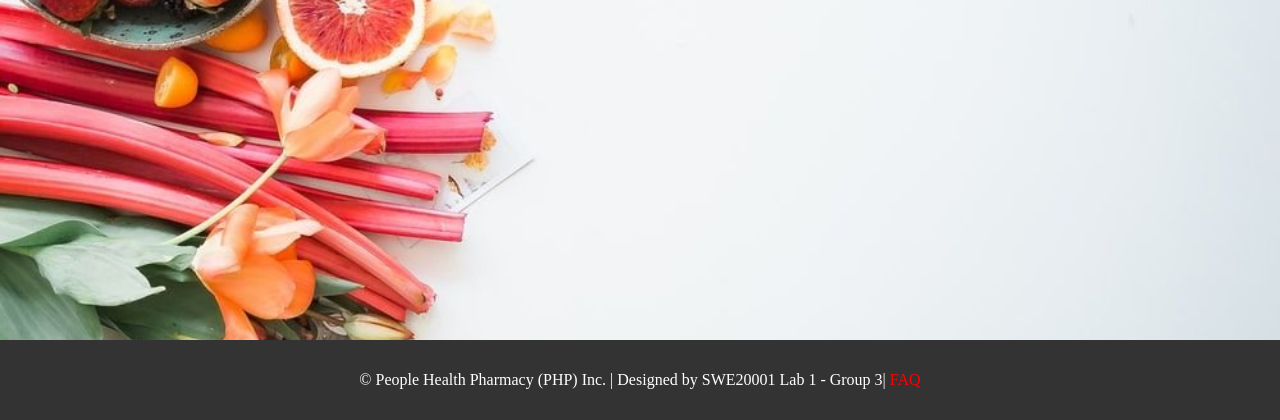
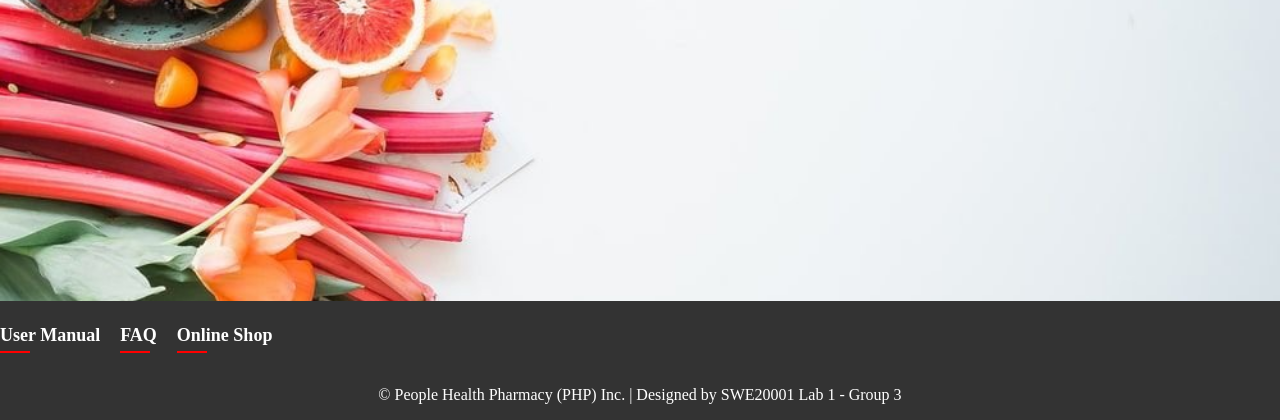
Before and after one commit to Jun-Wee/Sales-Reporting-and-Prediction-System, a PHP site: page /Project/index.php in a window 1280 px wide. Shown: the part 380-800 px from the top of the page. Run offline with PHP 8.4, Linux system fonts and the light colour scheme.

Commit message:
Modify footer.php and style.css

```diff
--- a/Project/include/footer.php
+++ b/Project/include/footer.php
@@ -1,8 +1,14 @@
+<html>
 <link rel="stylesheet" href="../style/style.css" type="text/css" />
+<footer>
+<div class="footer-bottom">
+        <div class="footer-choose">
+            <h4>User Manual</h4>
+            <h4>FAQ</h4>
+            <h4>Online Shop</f4>
+        </div>
+        <p> &copy; People Health Pharmacy (PHP) Inc. | Designed by SWE20001 Lab 1 - Group 3</p>
+    </div>
 
-
-<footer>
-    <div class="footer-bottom">
-        <p> &copy; People Health Pharmacy (PHP) Inc. | Designed by SWE20001 Lab 1 - Group 3|<a href="FAQ"> FAQ</a> </p>
-    </div>
 </footer>
+</html>
--- a/Project/style/style.css
+++ b/Project/style/style.css
@@ -139,12 +139,34 @@ footer{
 
 .footer-bottom{
   color: white;
-  padding: 15px;
   text-align: center;
 }
 
-.footer-bottom a{
-  overflow: hidden;
-  text-decoration: none;
-  color: red;
+.footer-choose{
+  display: flex;
+  flex-wrap: wrap;
 }
+
+.footer-choose h4{
+  text-align: left;
+  font-size: 18px;
+  color: #fff;
+  text-transform: capitalize;
+  position: relative;
+  padding-right: 20px;
+}
+
+.footer-choose h4::before{
+  content: '';
+  position: absolute;
+  left: 0;
+  bottom: -7px;
+  background-color: red;
+  height: 2px;
+  box-sizing: border-box;
+  width: 30px;
+}
+
+.footer-choose h4:hover {
+  color: aquamarine;
+}
```
